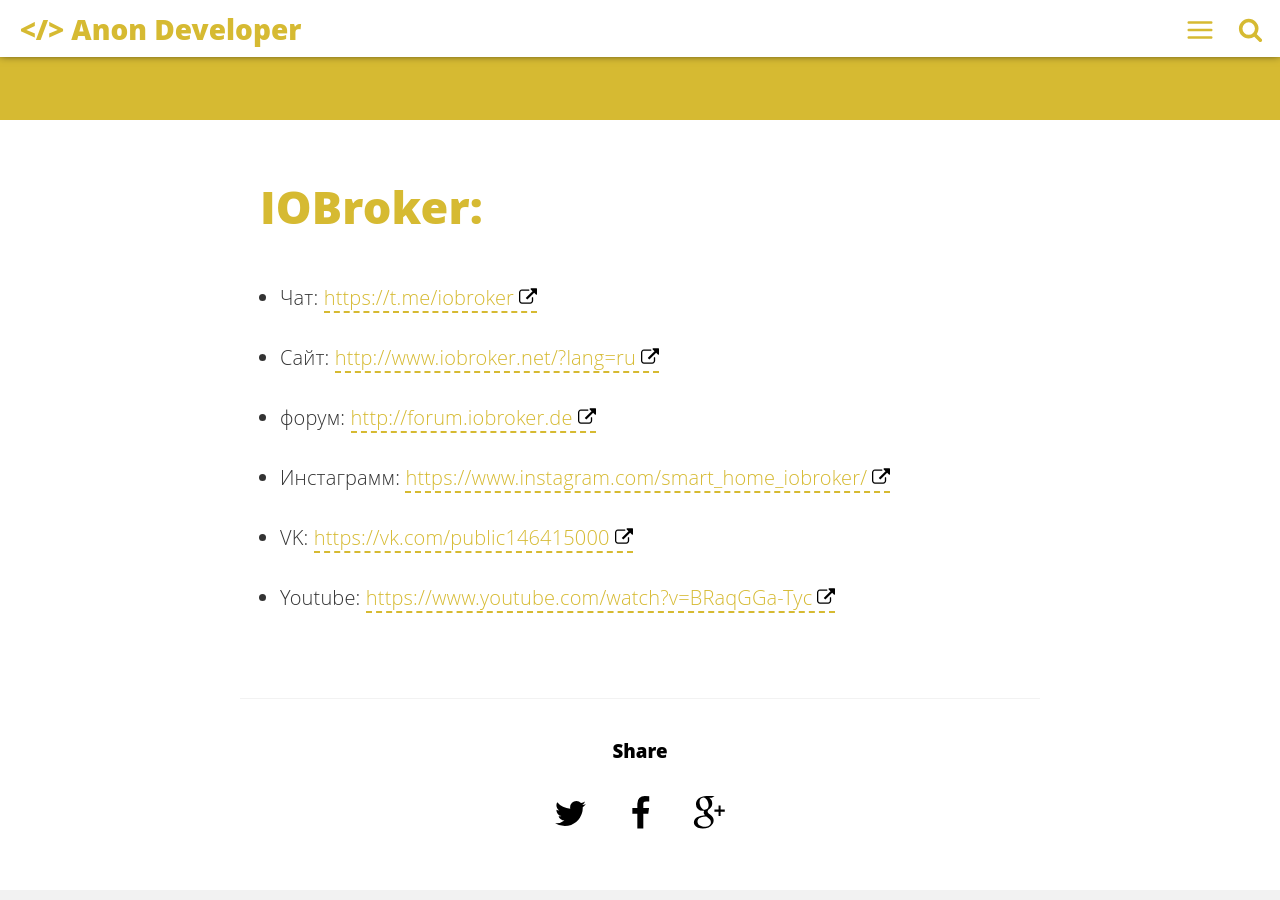
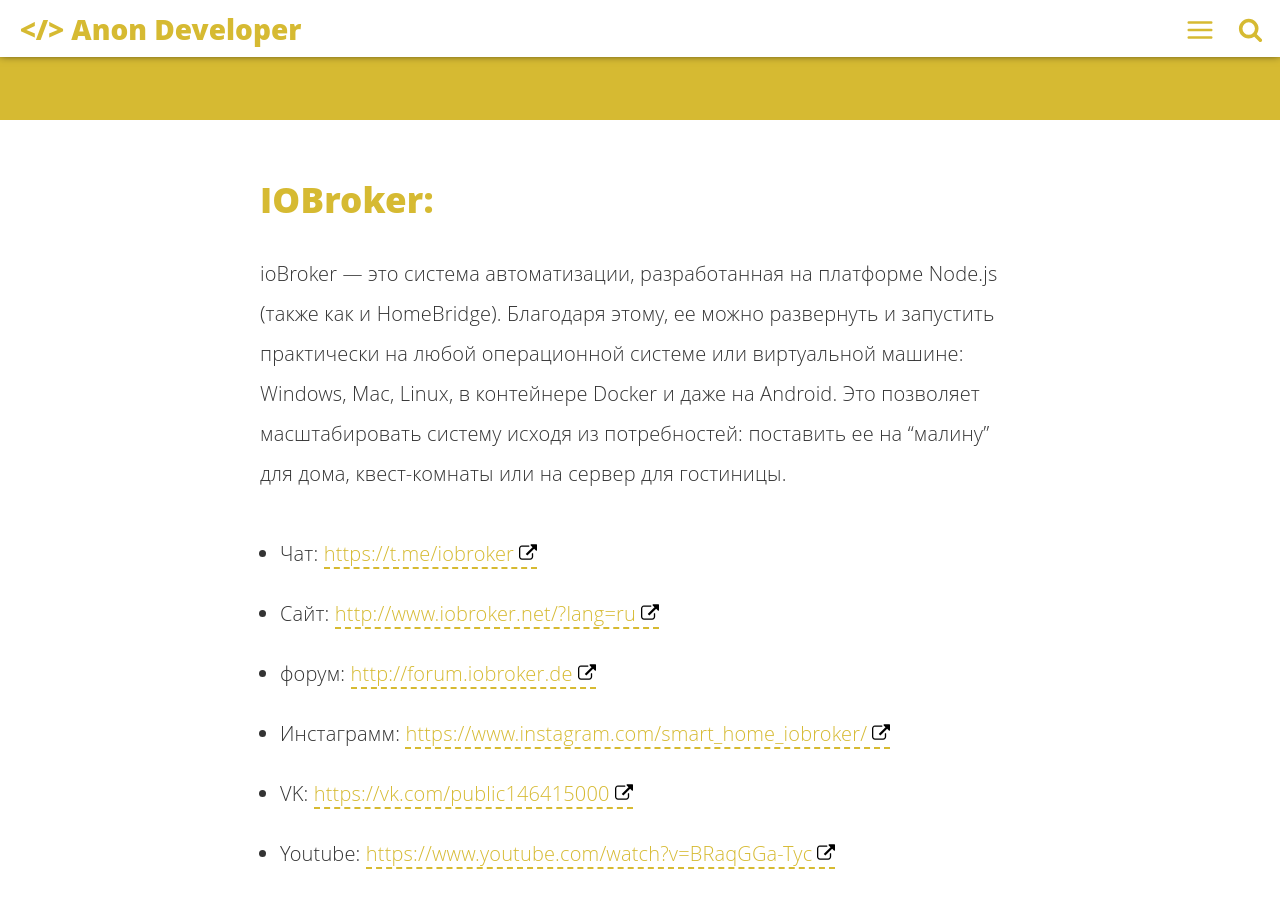
Before and after one commit to smartshome/smartshome.github.com, a Jekyll site: the page built from _posts/2018-03-07-iobroker.md, in a window 1280 px wide and 900 px high, scrolled down 380 px. Built offline with Jekyll 4.4.1, drawn with Linux system fonts in a browser that asks for light colours; comment, search, counter and statistics services are not loaded.

Commit message:
Update 2018-03-07-iobroker.md

```diff
--- a/_posts/2018-03-07-iobroker.md
+++ b/_posts/2018-03-07-iobroker.md
@@ -11,7 +11,8 @@
 introduction: "ioBroker — открытая система автоматизации."
 ---
 
-# IOBroker:
+## IOBroker:
+ioBroker — это система автоматизации, разработанная на платформе Node.js (также как и HomeBridge). Благодаря этому, ее можно развернуть и запустить практически на любой операционной системе или виртуальной машине: Windows, Mac, Linux, в контейнере Docker и даже на Android. Это позволяет масштабировать систему исходя из потребностей: поставить ее на “малину” для дома, квест-комнаты или на сервер для гостиницы.
 
 * Чат: [https://t.me/iobroker](https://t.me/iobroker)
 * Сайт: [http://www.iobroker.net/?lang=ru](http://www.iobroker.net/?lang=ru)
```
